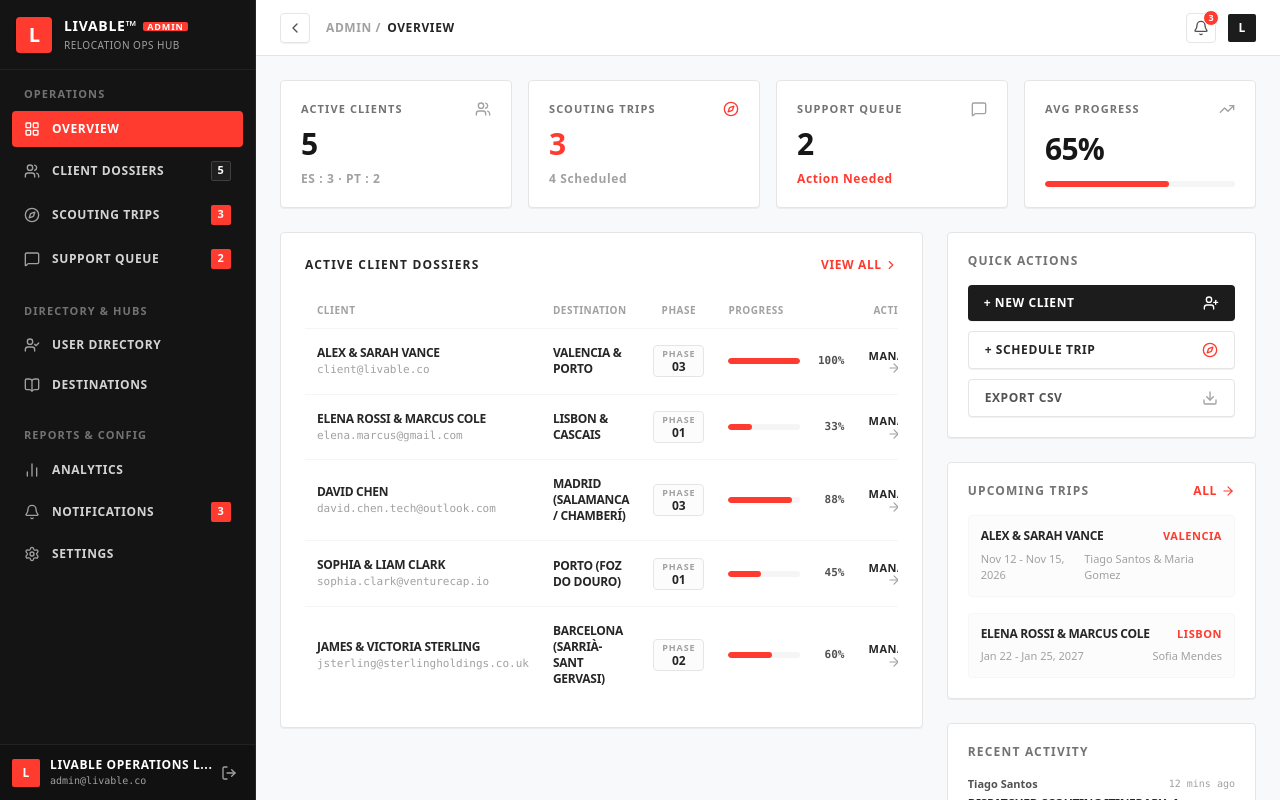
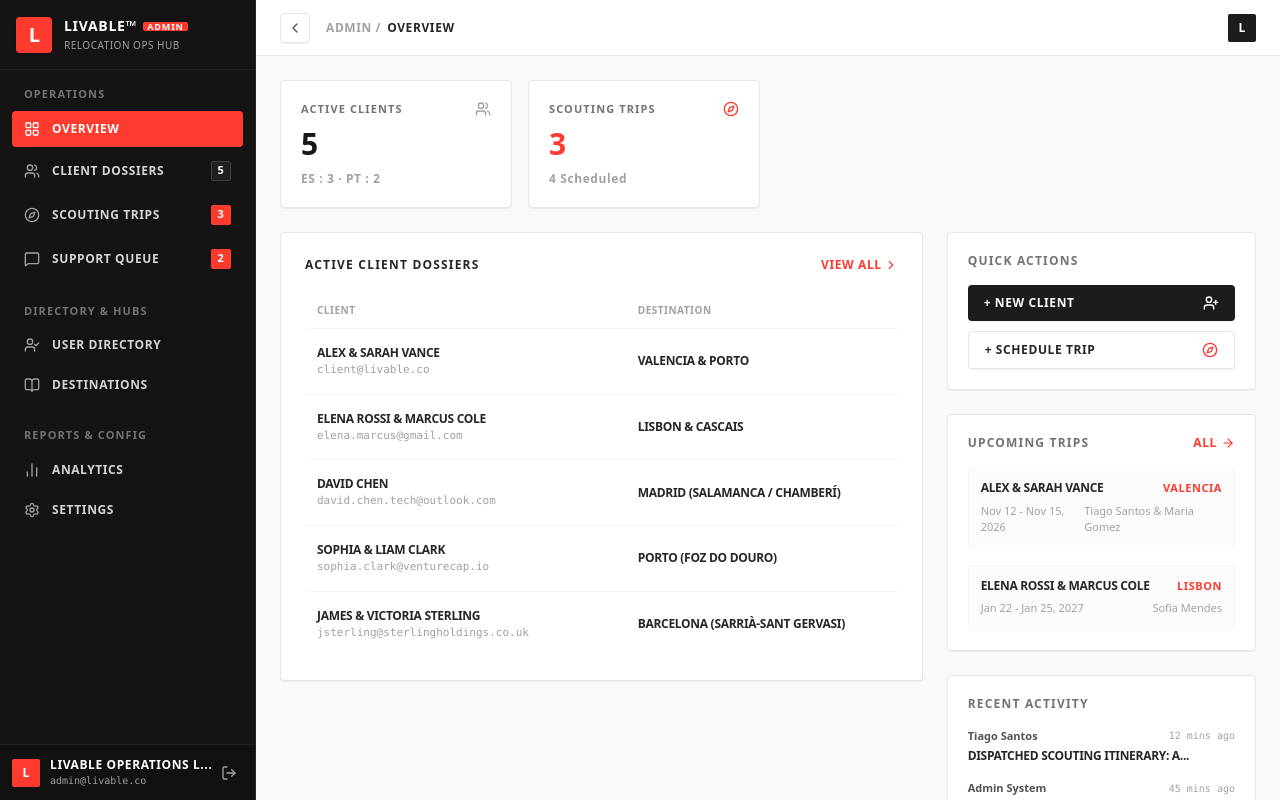
Before and after one commit to murad403/livable-admin, a Next.js app: page / in a window 1280 px wide. Built offline with nearby package versions, Linux system fonts and the light colour scheme.

Commit message:
feat: implement core admin dashboard components including layout and navigation modules

```diff
--- a/src/components/app/ActiveClient.tsx
+++ b/src/components/app/ActiveClient.tsx
@@ -79,9 +79,6 @@ export default function ActiveClient() {
             <tr className="border-b border-neutral-100 text-[10px] font-bold text-neutral-400 uppercase tracking-wider">
               <th className="py-2.5 px-3 font-bold">CLIENT</th>
               <th className="py-2.5 px-3 font-bold">DESTINATION</th>
-              <th className="py-2.5 px-3 font-bold text-center">PHASE</th>
-              <th className="py-2.5 px-3 font-bold">PROGRESS</th>
-              <th className="py-2.5 px-3 font-bold text-center">ACTION</th>
             </tr>
           </thead>
           <tbody className="divide-y divide-neutral-100 text-xs">
@@ -104,44 +101,6 @@ export default function ActiveClient() {
                 <td className="py-4 px-3 align-middle font-bold text-neutral-800 uppercase text-xs tracking-tight max-w-50">
                   {item.destination}
                 </td>
-
-                {/* Phase Badge */}
-                <td className="py-4 px-3 align-middle text-center">
-                  <div className="inline-flex flex-col items-center justify-center border border-neutral-200 rounded px-2 py-0.5 bg-neutral-50/50">
-                    <span className="text-[9px] text-neutral-400 uppercase tracking-widest font-semibold leading-tight">
-                      Phase
-                    </span>
-                    <span className="text-xs font-black text-neutral-800 leading-tight">
-                      {item.phase}
-                    </span>
-                  </div>
-                </td>
-
-                {/* Progress Bar & Percent */}
-                <td className="py-4 px-3 align-middle min-w-35">
-                  <div className="flex items-center gap-3">
-                    <div className="flex-1 bg-neutral-100 h-1.5 rounded-full overflow-hidden">
-                      <div
-                        className="bg-[#ff3b30] h-full rounded-full transition-all duration-300"
-                        style={{ width: `${item.progress}%` }}
-                      />
-                    </div>
-                    <span className="text-[11px] font-bold text-neutral-600 font-mono min-w-8 text-right">
-                      {item.progress}%
-                    </span>
-                  </div>
-                </td>
-
-                {/* Action Link */}
-                <td className="py-4 px-3 align-middle text-center">
-                  <a
-                    href="#"
-                    className="inline-flex flex-col items-center text-[11px] font-extrabold text-neutral-800 hover:text-[#ff3b30] tracking-wider uppercase transition-colors group"
-                  >
-                    <span>MANAGE</span>
-                    <ArrowRight className="w-3.5 h-3.5 text-neutral-400 group-hover:text-[#ff3b30] group-hover:translate-x-0.5 transition-all -mt-0.5" />
-                  </a>
-                </td>
               </tr>
             ))}
           </tbody>
--- a/src/components/app/OverviewStats.tsx
+++ b/src/components/app/OverviewStats.tsx
@@ -41,42 +41,6 @@ export default function OverviewStats() {
           4 Scheduled
         </div>
       </div>
-
-      {/* Card 3: Support Queue */}
-      <div className="bg-white border border-neutral-200 rounded p-5 shadow-2xs flex flex-col justify-between h-32">
-        <div className="flex items-center justify-between">
-          <span className="text-[11px] font-bold text-neutral-500 uppercase tracking-widest">
-            SUPPORT QUEUE
-          </span>
-          <MessageSquare className="w-4 h-4 text-neutral-400" />
-        </div>
-        <div>
-          <div className="text-3xl font-extrabold text-neutral-900 tracking-tight">
-            2
-          </div>
-        </div>
-        <div className="text-xs font-bold text-[#ff3b30] tracking-wider">
-          Action Needed
-        </div>
-      </div>
-
-      {/* Card 4: Avg Progress */}
-      <div className="bg-white border border-neutral-200 rounded p-5 shadow-2xs flex flex-col justify-between h-32">
-        <div className="flex items-center justify-between">
-          <span className="text-[11px] font-bold text-neutral-500 uppercase tracking-widest">
-            AVG PROGRESS
-          </span>
-          <TrendingUp className="w-4 h-4 text-neutral-400" />
-        </div>
-        <div>
-          <div className="text-3xl font-extrabold text-neutral-900 tracking-tight">
-            65%
-          </div>
-        </div>
-        <div className="w-full bg-neutral-100 h-1.5 rounded-full overflow-hidden">
-          <div className="bg-[#ff3b30] h-full w-[65%] rounded-full" />
-        </div>
-      </div>
     </div>
   );
 }
--- a/src/components/app/QuickActions.tsx
+++ b/src/components/app/QuickActions.tsx
@@ -22,12 +22,6 @@ export default function QuickActions() {
           <span>+ SCHEDULE TRIP</span>
           <Compass className="w-4 h-4 text-[#ff3b30]" />
         </button>
-
-        {/* EXPORT CSV */}
-        <button className="w-full bg-white border border-neutral-200 hover:bg-neutral-50 text-neutral-600 py-2.5 px-4 rounded font-extrabold text-xs uppercase tracking-wider flex items-center justify-between transition-colors shadow-2xs cursor-pointer">
-          <span>EXPORT CSV</span>
-          <Download className="w-4 h-4 text-neutral-400" />
-        </button>
       </div>
     </div>
   );
--- a/src/components/layout/AdminSidebar.tsx
+++ b/src/components/layout/AdminSidebar.tsx
@@ -95,13 +95,6 @@ const navGroups: NavGroup[] = [
         label: 'ANALYTICS',
         href: '/analytics',
         icon: BarChart2,
-      },
-      {
-        id: 'notifications',
-        label: 'NOTIFICATIONS',
-        href: '#',
-        icon: Bell,
-        badge: { text: '3', variant: 'danger' },
       },
       {
         id: 'settings',
--- a/src/components/layout/AdminTopbar.tsx
+++ b/src/components/layout/AdminTopbar.tsx
@@ -1,6 +1,4 @@
 'use client';
-
-import React from 'react';
 import { usePathname } from 'next/navigation';
 import { ChevronLeft, ChevronRight, Bell, Menu } from 'lucide-react';
 
@@ -75,21 +73,10 @@ export default function AdminTopbar({
         </div>
       </div>
 
-      {/* Right Section: Notification & Profile Avatar */}
-      <div className="flex items-center gap-3">
-        {/* Notification Icon */}
-        <button className="relative p-1.5 text-neutral-600 hover:bg-neutral-50 border border-neutral-200 rounded transition-colors cursor-pointer">
-          <Bell className="w-4 h-4 text-neutral-600" />
-          <span className="absolute -top-1 -right-1 bg-[#ff3b30] text-white text-[9px] font-bold w-4 h-4 rounded-full flex items-center justify-center leading-none border border-white">
-            3
-          </span>
-        </button>
 
-        {/* Profile Avatar */}
         <button className="w-7 h-7 bg-[#1c1c1c] text-white font-black text-xs flex items-center justify-center rounded-xs hover:bg-black transition-colors shrink-0 cursor-pointer">
           L
         </button>
-      </div>
     </header>
   );
 }
--- a/src/components/modal/AddScoutingTrips.tsx
+++ b/src/components/modal/AddScoutingTrips.tsx
@@ -1,6 +1,4 @@
 'use client';
-
-import React from 'react';
 import { useForm } from 'react-hook-form';
 import { zodResolver } from '@hookform/resolvers/zod';
 import { z } from 'zod';
@@ -128,7 +126,7 @@ export default function AddScoutingTrips({
           <div className="grid grid-cols-2 gap-3">
             <div>
               <label className="block text-[11px] font-bold text-neutral-500 uppercase tracking-wider mb-1">
-                ASSIGNED SCOUT
+                ASSIGNED GUIDE
               </label>
               <input
                 type="text"
```
